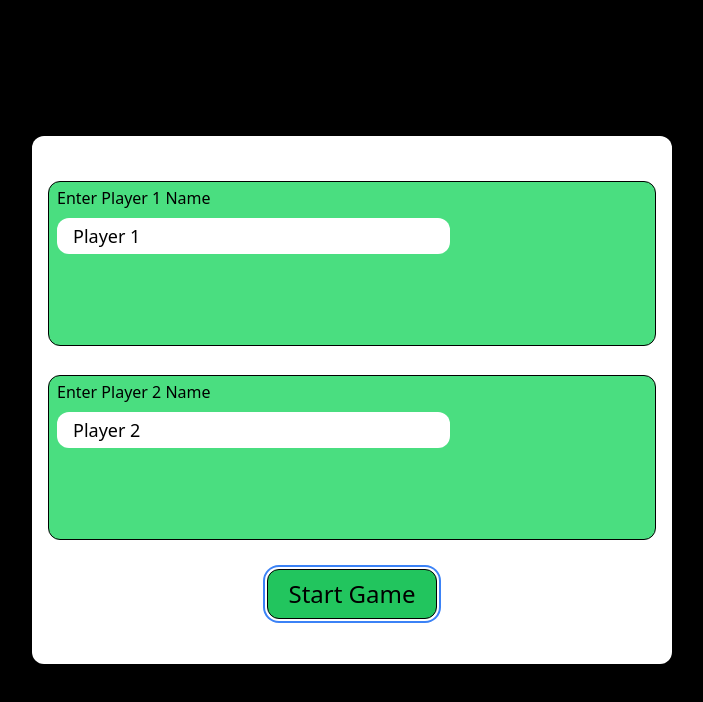
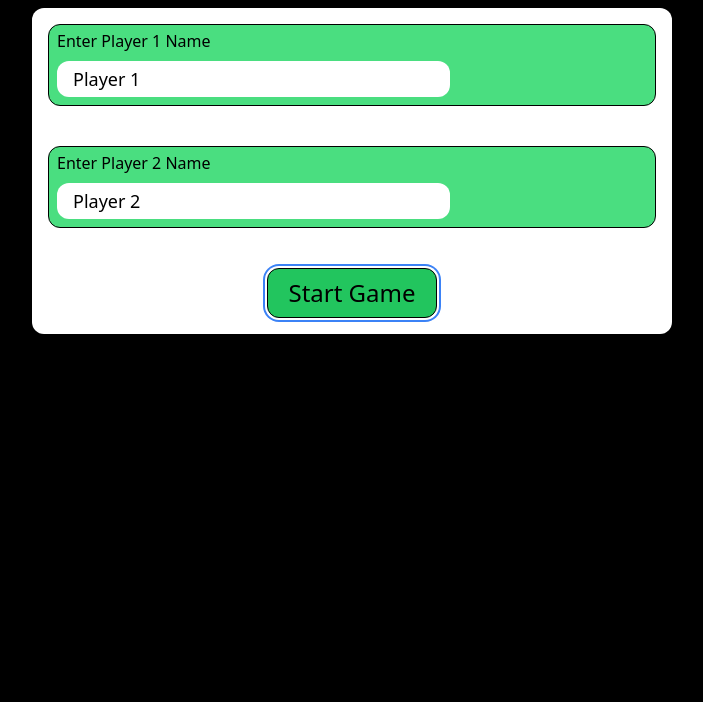
Before and after one commit to sukeshtyagi/tictactoe-game, a React (Create React App) app: page / in a window 1280 px wide. Shown: the top 702 px of the page, without its empty margins (288-991 px from the left). Built offline with nearby package versions, Linux system fonts and the light colour scheme; the HTML template or start-up script is replaced by a standard one.

Commit message:
Landscape and portrait

```diff
--- a/src/components/DetailsPage.jsx
+++ b/src/components/DetailsPage.jsx
@@ -13,7 +13,7 @@ function DetailsPage() {
 
   return (
     <div className="outer box-border w-screen h-screen bg-black pt-2">
-      <div className="details box-border w-3/4 sm:w-1/2 h-4/6 bg-white mx-auto mt-32 p-4 rounded-xl flex flex-col items-start justify-evenly">
+      <div className="details box-border w-3/4 sm:w-1/2 portrait:h-fit bg-white mx-auto mt-10 landscape:mt-0 landscape:h-10/12 p-4 rounded-xl flex flex-col items-start justify-evenly gap-10">
         <div className="playerOne box-border w-full h-2/6 bg-green-400 flex flex-col items-start border rounded-xl border-black px-2 gap-2">
           <label className="mt-1">Enter Player 1 Name</label>
           <input
```
